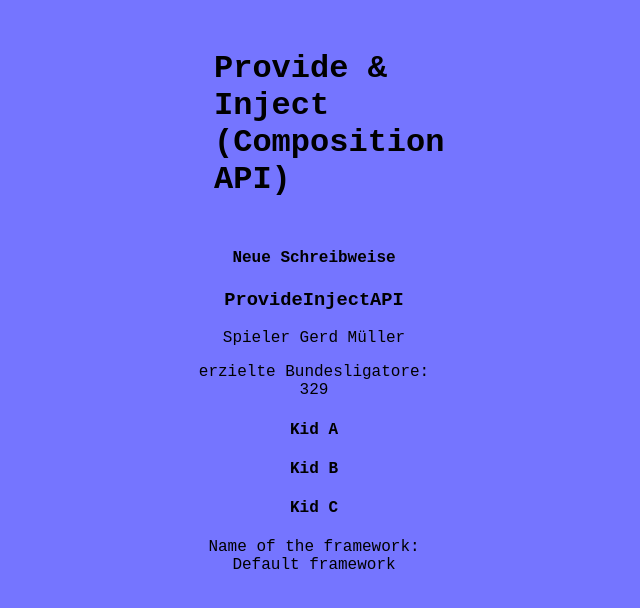
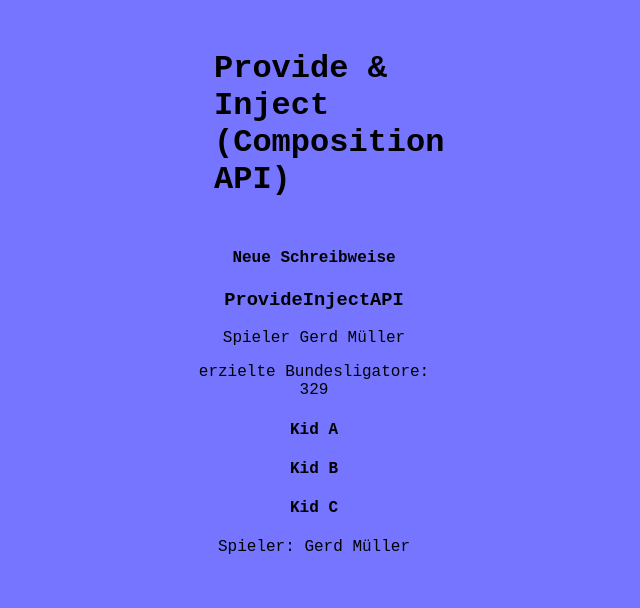
Before and after one commit to siggi-ai/Vue-Practice, a Vue app: page / in a window 1280 px wide. Shown: the top 608 px of the page, without its empty margins (326-966 px from the left). Built offline with nearby package versions, Linux system fonts and the light colour scheme.

Commit message:
child speaks

```diff
--- a/src/components/KidCAPI.vue
+++ b/src/components/KidCAPI.vue
@@ -1,25 +1,25 @@
 <template>
   <div>
     <h4>Kid C</h4>
-    <div>Name of the framework: {{ frameworkNameAPI }}</div>
+    <p>Spieler: {{ firstName }} {{ lastName }}</p>
   </div>
-  <h1>{{ message }}</h1>
 </template>
 <script>
-import { inject } from "vue";
+import { inject, toRefs } from "vue";
 export default {
   name: "KidCAPI",
   //
   setup() {
-    const frameworkNameAPI = inject("frameworkNameAPI", "Default framework");
+    const childGoals = inject("c_goals", 0);
+    const childPlayer = inject("c_player", {
+      firstName: "Klaus",
+      lastName: "Fischer",
+    });
     //
     return {
-      frameworkNameAPI,
+      childGoals,
+      ...toRefs(childPlayer),
     };
-  },
-  inject: ["message"],
-  created() {
-    console.log(this.message); // injected value
   },
 };
 </script>
```
